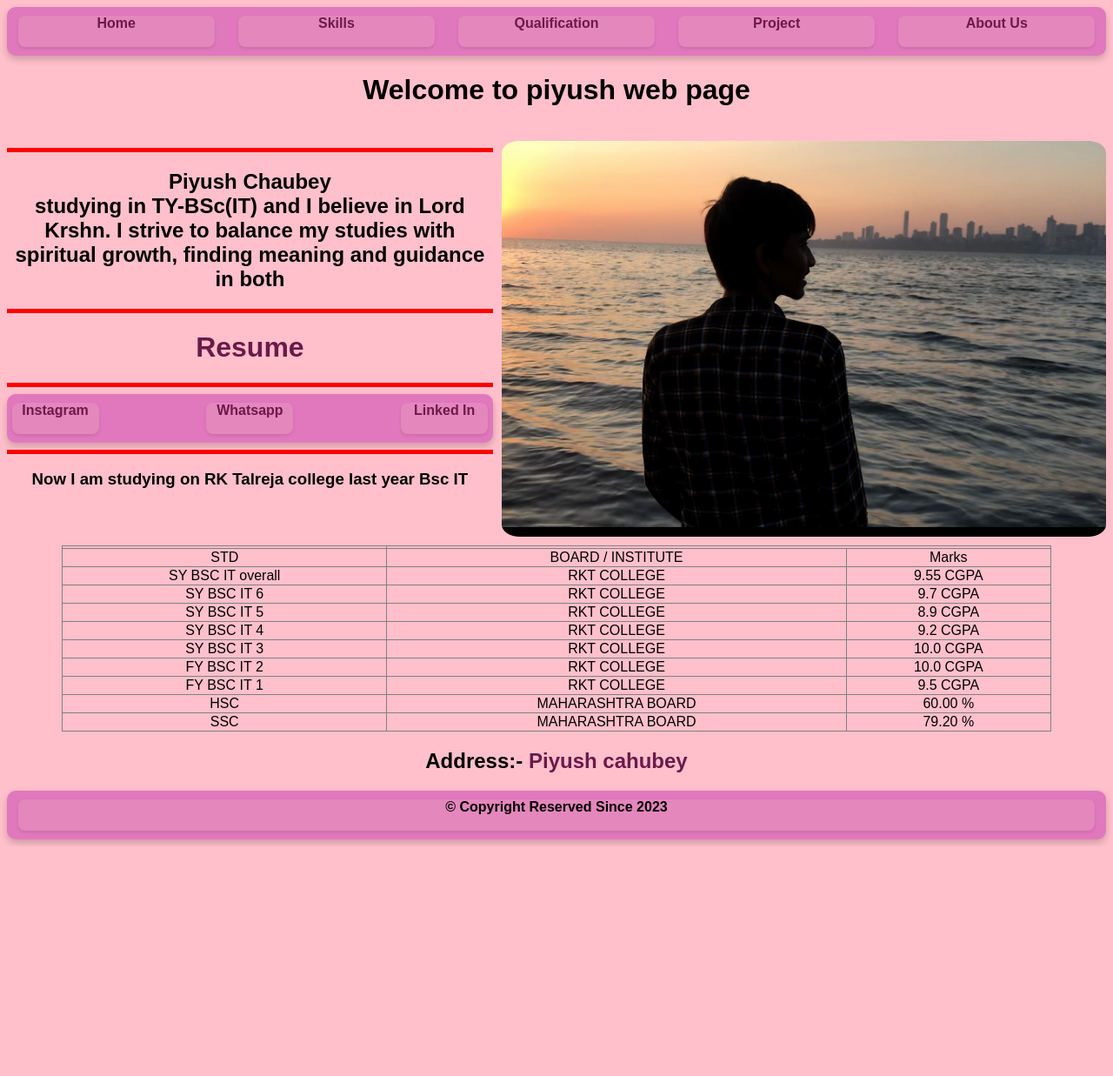
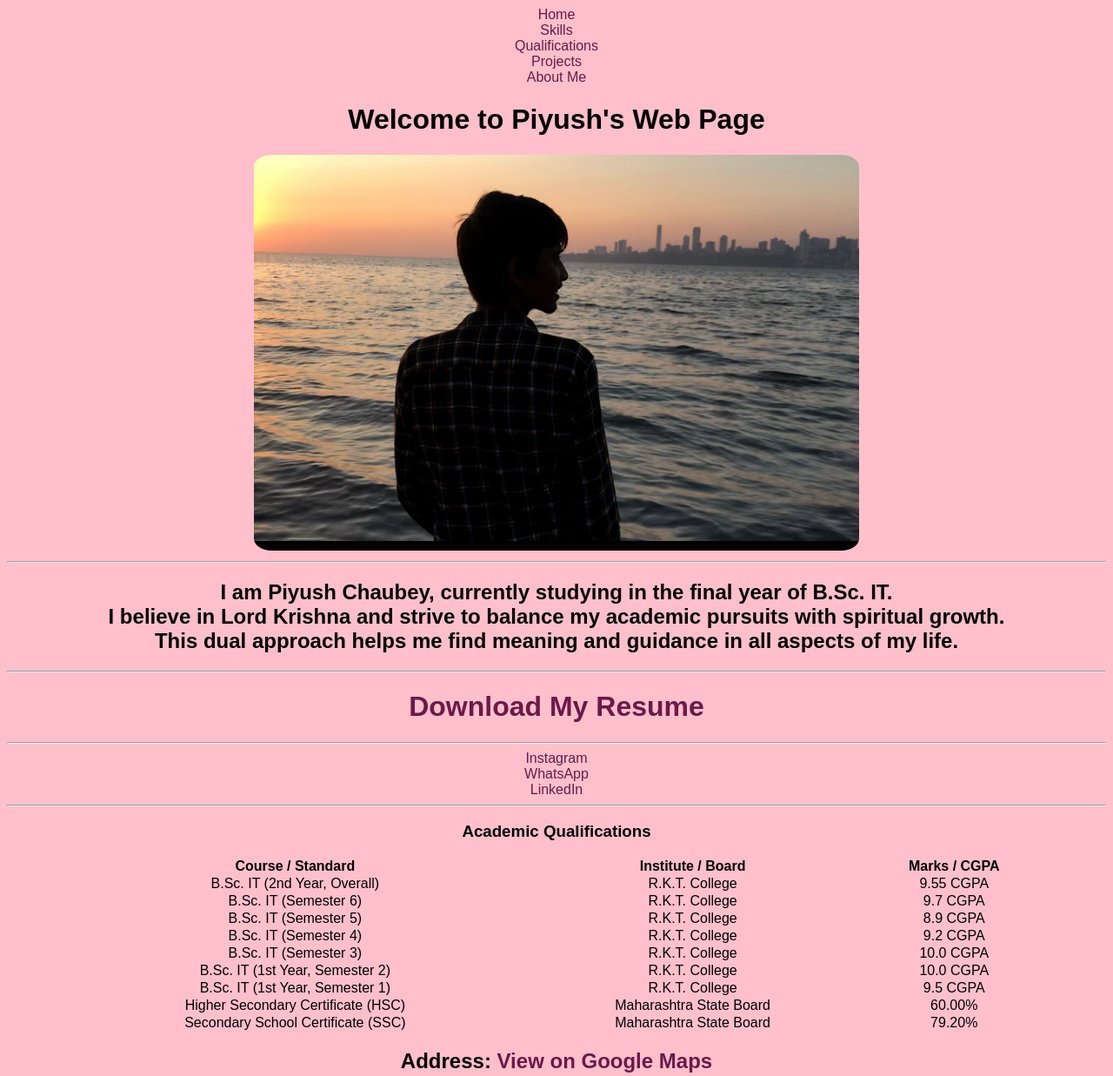
Before and after one commit to PIYUSH0621/Piyush, a plain HTML site: page index.html in a window 1280 px wide. Shown: the top 1237 px of the page at 87% size. Before the commit the page ends 973 px from the top, so only its background shows below. Drawn offline with Linux system fonts and the light colour scheme.

Commit message:
Update index.html

```diff
--- a/index.html
+++ b/index.html
@@ -2,138 +2,138 @@
 <html>
   <head>
     <title>Piyush Document</title>
+    <meta name="viewport" content="width=device-width, initial-scale=1" />
     <link rel="stylesheet" href="style.css" />
   </head>
-  <body bgcolor="pink" >
-    <div id="box">
-      <div class="d1"><a href="#home">home</a></div>
-      <div class="d1"><a href="#skill">skills</a></div>
-      <div class="d1"><a href="#edu">qualification</a></div>
+  <body bgcolor="pink">
 
-<div class="d1"><a href="https://visit-our-india.netlify.app/" target="_blank">project</a></div>
-
-      <div class="d1"><a href="#about">about us</a></div>
+    <!-- Navigation Bar -->
+    <div id="navbar">
+      <div class="nav-item"><a href="#home">Home</a></div>
+      <div class="nav-item"><a href="#skills">Skills</a></div>
+      <div class="nav-item"><a href="#qualification">Qualifications</a></div>
+      <div class="nav-item"><a href="https://visit-our-india.netlify.app/" target="_blank">Projects</a></div>
+      <div class="nav-item"><a href="#about">About Me</a></div>
     </div>
 
+    <!-- Welcome Section -->
+    <h1 id="home">Welcome to Piyush's Web Page</h1>
+    <img src="piyush.jpg" alt="Piyush's Image" width="55%" class="profile-img" />
 
-    <h1>Welcome to piyush web page</h1>
-    <br />
+    <hr class="styled-hr" />
 
+    <!-- Personal Introduction -->
+    <h2>
+      I am Piyush Chaubey, currently studying in the final year of B.Sc. IT.<br>
+      I believe in Lord Krishna and strive to balance my academic pursuits with spiritual growth.<br>
+      This dual approach helps me find meaning and guidance in all aspects of my life.
+    </h2>
 
-    <img src="piyush.jpg" alt="piyush img" width="55%" class="right-align">
+    <hr class="styled-hr" />
 
-    <hr color="red" size="5" />
+    <!-- Resume Link -->
+    <a href="https://docs.google.com/document/d/1Xz6UJ0LovadwIP3plrelCWertzFEPnzX/edit?usp=sharing&ouid=111541525708906910375&rtpof=true&sd=true"
+      target="_blank" class="resume-link">
+      <h1>Download My Resume</h1>
+    </a>
 
-    <h2>Piyush Chaubey<br> studying in TY-BSc(IT) and I believe in Lord Krshn.
-       I strive to balance my studies with spiritual growth,
-       finding meaning and guidance in both</h2>
+    <hr class="styled-hr" />
 
-
-    <hr color="red" size="5" />
-
-
-    <a
-      href="https://docs.google.com/document/d/1Xz6UJ0LovadwIP3plrelCWertzFEPnzX/edit?usp=sharing&ouid=111541525708906910375&rtpof=true&sd=true"
-      target="_blank"
-      ><h1>Resume</h1></a
-    >
-
-    <hr color="red" size="5" />
-
-    <div id="box" >
-      <div class="d1"><a
-         href="https://instagram.com/piyush_chaubeyy?igshid=cTc3am5haTBpcWE2 "
-         target="_blank"
-         >Instagram</a></div>
-      <div class="d1"><a href="https://wa.link/h2cd0t"
-         target="_blank"
-         >whatsapp</a></div>
-      <div class="d1"><a href="https://www.linkedin.com/in/piyush-chaubey" target="_blank"
-         >Linked in </a></div>
+    <!-- Social Media Links -->
+    <div id="socials">
+      <div class="nav-item"><a href="https://instagram.com/piyush_chaubeyy?igshid=cTc3am5haTBpcWE2" target="_blank">Instagram</a></div>
+      <div class="nav-item"><a href="https://wa.link/h2cd0t" target="_blank">WhatsApp</a></div>
+      <div class="nav-item"><a href="https://www.linkedin.com/in/piyush-chaubey" target="_blank">LinkedIn</a></div>
     </div>
 
+    <hr class="styled-hr" />
 
-
-
-
-    <hr color="red" size="5" />
-
-
-
-    <p><h3>Now I am studying on RK Talreja college last year Bsc IT</h3></p>
-    <a name="edu"></a>
-    <table border="1" , align="center">
+    <!-- Qualifications Table -->
+    <h3 id="qualification">Academic Qualifications</h3>
+    <table class="marks-table">
       <thead>
-        <th>
         <tr>
-            <td>STD</td>
-            <td>BOARD / INSTITUTE</td>
-            <td>Marks</td>
+          <th>Course / Standard</th>
+          <th>Institute / Board</th>
+          <th>Marks / CGPA</th>
         </tr>
-        </th>
       </thead>
       <tbody>
         <tr>
-            <td>SY BSC IT overall</td>
-            <td>RKT COLLEGE</td>
+          <td>B.Sc. IT (2nd Year, Overall)</td>
+          <td>R.K.T. College</td>
           <td>9.55 CGPA</td>
         </tr>
         <tr>
-            <td>SY BSC IT 6</td>
-            <td>RKT COLLEGE</td>
+          <td>B.Sc. IT (Semester 6)</td>
+          <td>R.K.T. College</td>
           <td>9.7 CGPA</td>
         </tr>
         <tr>
-          <td>SY BSC IT 5</td>
-          <td>RKT COLLEGE</td>
+          <td>B.Sc. IT (Semester 5)</td>
+          <td>R.K.T. College</td>
           <td>8.9 CGPA</td>
         </tr>
-
-
         <tr>
-            <td>SY BSC IT 4</td>
-            <td>RKT COLLEGE</td>
+          <td>B.Sc. IT (Semester 4)</td>
+          <td>R.K.T. College</td>
           <td>9.2 CGPA</td>
         </tr>
         <tr>
-          <td>SY BSC IT 3</td>
-          <td>RKT COLLEGE</td>
+          <td>B.Sc. IT (Semester 3)</td>
+          <td>R.K.T. College</td>
           <td>10.0 CGPA</td>
         </tr>
         <tr>
-          <td>FY BSC IT 2</td>
-          <td>RKT COLLEGE</td>
+          <td>B.Sc. IT (1st Year, Semester 2)</td>
+          <td>R.K.T. College</td>
           <td>10.0 CGPA</td>
         </tr>
         <tr>
-          <td>FY BSC IT 1</td>
-          <td>RKT COLLEGE</td>
+          <td>B.Sc. IT (1st Year, Semester 1)</td>
+          <td>R.K.T. College</td>
           <td>9.5 CGPA</td>
         </tr>
-
         <tr>
-          <td>HSC</td>
-          <td>MAHARASHTRA BOARD</td>
-          <td>60.00 %</td>
+          <td>Higher Secondary Certificate (HSC)</td>
+          <td>Maharashtra State Board</td>
+          <td>60.00%</td>
         </tr>
         <tr>
-          <td>SSC</td>
-          <td>MAHARASHTRA BOARD</td>
-          <td>79.20 %</td>
+          <td>Secondary School Certificate (SSC)</td>
+          <td>Maharashtra State Board</td>
+          <td>79.20%</td>
         </tr>
       </tbody>
     </table>
 
+    <!-- Address Section -->
     <h2>
-      Address:-
-      <a href="https://maps.app.goo.gl/cxnctitFsntRHAFx9" target="_blank">
-        Piyush cahubey</a
-      >
+      Address:
+      <a href="https://maps.app.goo.gl/cxnctitFsntRHAFx9" target="_blank">View on Google Maps</a>
     </h2>
-    <div id="box">
-      <div class="d2">
 
-   © copyright reserved since 2023</div>
+    <!-- Footer -->
+    <div class="footer">
+      &copy; Copyright reserved since 2023
+    </div>
+
+    <!-- Q&A Section -->
+    <div class="qa-section">
+      <h2>Frequently Asked Questions</h2>
+      <p><b>Q:</b> What are you currently studying?<br>
+         <b>A:</b> I am pursuing the final year of B.Sc. IT at R.K. Talreja College.</p>
+      <p><b>Q:</b> How does your spiritual life benefit your academic growth?<br>
+         <b>A:</b> My spiritual practices provide me guidance, focus, and resilience, which helps me succeed academically.</p>
+      <p><b>Q:</b> Which social platforms do you use?<br>
+         <b>A:</b> You can follow me on Instagram, WhatsApp, and LinkedIn.</p>
+    </div>
+
+    <!-- Fade-in Transition Script -->
+    <script>
+      window.onload = function() {
+        document.body.classList.add('loaded');
+      };
+    </script>
   </body>
-  <script src="piyush.js"></script>
 </html>
```
Lines whose indentation alone changed are shown as unchanged.
